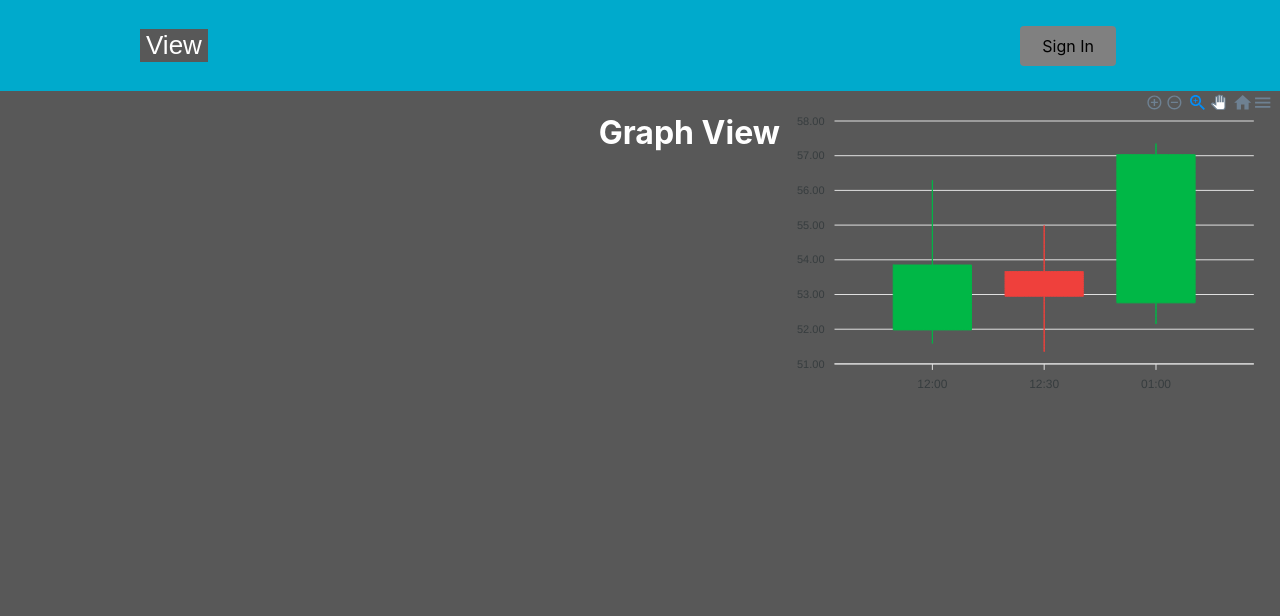
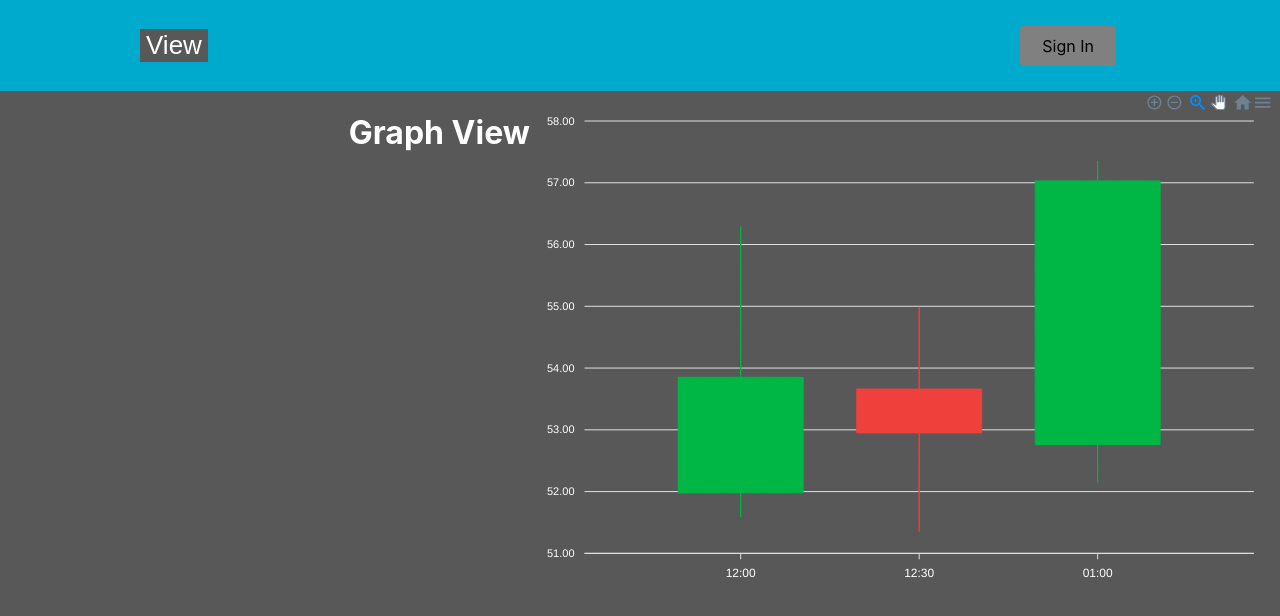
Before and after one commit to RyanOrth/CompactCrypto, a React (Create React App) app: page /graph-view in a window 1280 px wide. Shown: the top 616 px of the page. Built offline with nearby package versions, Linux system fonts and the light colour scheme.

Commit message:
Changed axis text colors to white on chart. Added comments describing chart file.

```diff
--- a/src/features/graph/CandlestickChart.js
+++ b/src/features/graph/CandlestickChart.js
@@ -10,20 +10,26 @@ export class CandlestickChart extends Component {
         chart: {
           id: "basic-bar"
         },
+        // This section lets you define the properties for the x-axis. Many more at https://apexcharts.com/docs/options/xaxis/
         xaxis: {
           labels: {
             showLabels: true,
-            datetimeFormatter: {
-              year: 'yyyy',
-              month: 'MMM \'yy',
-              day: 'dd MMM',
-              hour: 'HH:mm'
-            },
-            format: 'HH:mm'
+            format: 'HH:mm',
+            style: {
+              colors: 'white'
+            }
           }
-  }
+        },
+        // These are the y-axis options. They are set automatically so not much to change here
+        yaxis: {
+          labels: {
+            style: {
+              colors: 'white'
+            }
+          }
+        }
       },
-      // this is where the data goes that is displayed, format is [Timestampo]
+      // This is where the data goes that is displayed. Format for x is 'HH:mm', and format for y is [Timestamp, Open, High, Low, Close]
       series: [{
         data: [{
           x: '12:00',
@@ -40,21 +46,16 @@ export class CandlestickChart extends Component {
       }]
     }
   }
-
+  // This render function is what actually creates the chart.
   render() {
     return (
-      <div className="app">
-        <div className="row">
-          <div className="mixed-chart">
             <Chart
               options={this.state.options}
               series={this.state.series}
               type="candlestick"
-              width="500"
+              width="750"
+              height="500"
             />
-          </div>
-        </div>
-      </div>
     );
   }
 }
```
